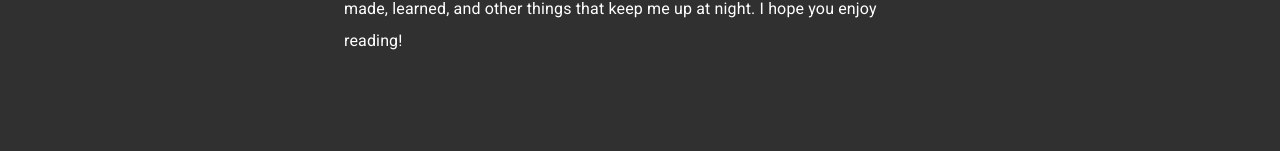
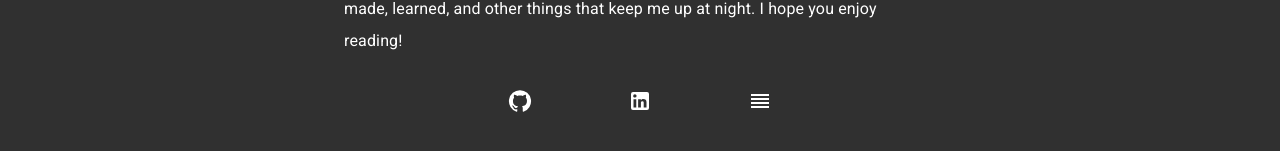
Before and after one commit to yeungalan0/site-monorepo, a Next.js app: page /about in a window 1280 px wide. Shown: the part 529-680 px from the top of the page. Built offline with nearby package versions, Linux system fonts and the light colour scheme.

Commit message:
Adds site reference links and icons to about page

```diff
--- a/package.json
+++ b/package.json
@@ -15,9 +15,12 @@
     "cypress:run": "cypress run"
   },
   "dependencies": {
+    "@emotion/react": "^11.6.0",
+    "@emotion/styled": "^11.6.0",
     "@material-ui/core": "^4.11.3",
     "@material-ui/icons": "^4.11.2",
     "@material-ui/styles": "^4.11.3",
+    "@mui/icons-material": "^5.1.1",
     "date-fns": "^2.19.0",
     "gray-matter": "^4.0.2",
     "next": "^12.0.3",
--- a/pages/about.tsx
+++ b/pages/about.tsx
@@ -1,6 +1,9 @@
-import { Box, Typography } from "@material-ui/core";
+import { Box, IconButton, Tooltip, Typography } from "@material-ui/core";
 import { DefaultLayout } from "../src/layout";
 import { useStyles } from "../src/style";
+import GitHubIcon from "@mui/icons-material/GitHub";
+import LinkedInIcon from "@mui/icons-material/LinkedIn";
+import ReorderIcon from "@mui/icons-material/Reorder";
 
 export default function About(): JSX.Element {
   const classes = useStyles();
@@ -18,6 +21,40 @@ export default function About(): JSX.Element {
           and other things that keep me up at night. I hope you enjoy reading!
         </Typography>
       </Box>
+      <br />
+      <Box display="flex" justifyContent="center" alignItems="center">
+        <Tooltip title="GitHub">
+          <IconButton
+            aria-label="GitHub"
+            onClick={() => window.open("https://github.com/yeungalan0")}
+            className={classes.siteIconButton}
+          >
+            <GitHubIcon className={classes.siteIcon} />
+          </IconButton>
+        </Tooltip>
+        <Tooltip title="LinkedIn">
+          <IconButton
+            aria-label="LinkedIn"
+            onClick={() =>
+              window.open("https://www.linkedin.com/in/alanyeung0/")
+            }
+            className={classes.siteIconButton}
+          >
+            <LinkedInIcon className={classes.siteIcon} />
+          </IconButton>
+        </Tooltip>
+        <Tooltip title="StackOverflow">
+          <IconButton
+            aria-label="StackOverflow"
+            onClick={() =>
+              window.open("https://stackoverflow.com/users/5910564/alan-yeung")
+            }
+            className={classes.siteIconButton}
+          >
+            <ReorderIcon className={classes.siteIcon} />
+          </IconButton>
+        </Tooltip>
+      </Box>
     </DefaultLayout>
   );
 }
--- a/src/style.ts
+++ b/src/style.ts
@@ -35,6 +35,13 @@ const useStyles = makeStyles(() => ({
     marginRight: "auto",
     borderRadius: "20%",
   },
+  siteIcon: {
+    fontSize: 60,
+  },
+  siteIconButton: {
+    marginLeft: "1.5em",
+    marginRight: "1.5em",
+  },
 }));
 
 export { useStyles };
```
Also changed, not shown: 1 other file (tests, documents, lock files or other folders).
